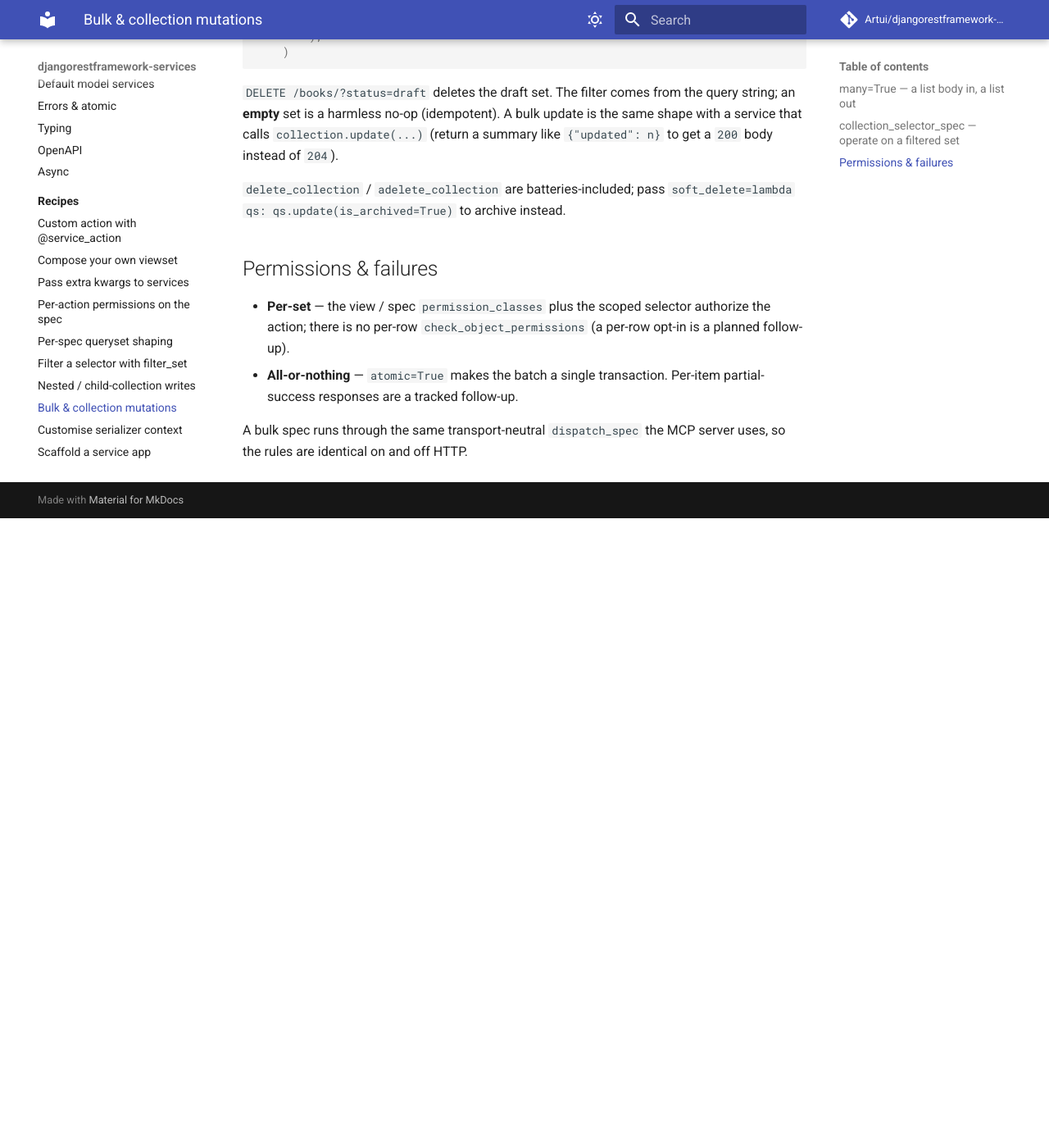
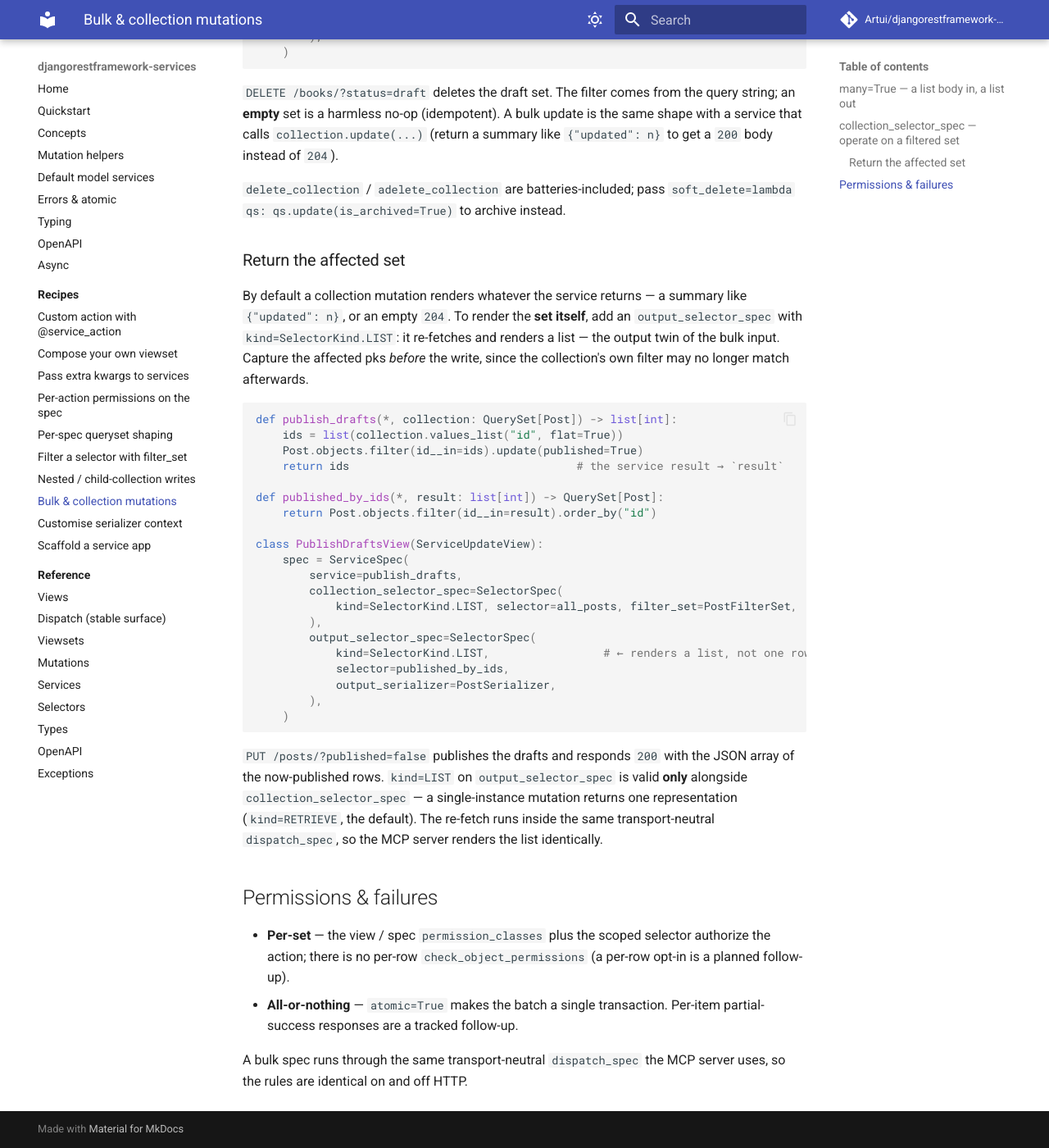
Before and after one commit to Artui/django-spec-rest, an MkDocs documentation site: the page built from docs/recipes/bulk-mutations.md, in a window 1280 px wide and 1400 px high, scrolled down 1207 px. Shown: the whole window at 82% size. Built offline with MkDocs 1.6.1 and Material for MkDocs 9.7.7, drawn with Linux system fonts in a browser that asks for light colours; comment, search, counter and statistics services are not loaded; before the commit the page ends 1839 px from its top, so only the background shows below that.

Commit message:
Add list-shaped output for collection mutations; formalize naming
output_selector_spec.kind now drives the response cardinality. RETRIEVE (the
default) re-fetches a single instance as before; kind=LIST re-fetches and
renders the affected set (many=True) — the output twin of
collection_selector_spec, so a bulk update can return the rows it touched
instead of only a summary. Valid only alongside collection_selector_spec (a
single-instance mutation returns one representation), enforced at as_view().
Honoured in dispatch_spec / adispatch_spec, and rendered by the HTTP mutation
views for free.

Also formalize the spec-field naming convention in CLAUDE.md (mirror Django/DRF
for flags; input_/output_ for the serialization phase; <noun>_selector_spec for
nested targets). output_selector_spec stays cardinality-agnostic by design — now
reinforced by kind=LIST — so the naming audit lands zero renames. The unreleased
changelog is finalized and cleared of internal planning labels.

786 tests, 100% line+branch coverage; ruff + ty + docs --strict clean.

Co-Authored-By: Claude Opus 4.8 <noreply@anthropic.com>

````diff
--- a/docs/recipes/bulk-mutations.md
+++ b/docs/recipes/bulk-mutations.md
@@ -66,6 +66,45 @@ summary like `{"updated": n}` to get a `200` body instead of `204`).
 `delete_collection` / `adelete_collection` are batteries-included; pass
 `soft_delete=lambda qs: qs.update(is_archived=True)` to archive instead.
 
+### Return the affected set
+
+By default a collection mutation renders whatever the service returns — a
+summary like `{"updated": n}`, or an empty `204`. To render the **set itself**,
+add an `output_selector_spec` with `kind=SelectorKind.LIST`: it re-fetches and
+renders a list — the output twin of the bulk input. Capture the affected pks
+*before* the write, since the collection's own filter may no longer match
+afterwards.
+
+```python
+def publish_drafts(*, collection: QuerySet[Post]) -> list[int]:
+    ids = list(collection.values_list("id", flat=True))
+    Post.objects.filter(id__in=ids).update(published=True)
+    return ids                                  # the service result → `result`
+
+def published_by_ids(*, result: list[int]) -> QuerySet[Post]:
+    return Post.objects.filter(id__in=result).order_by("id")
+
+class PublishDraftsView(ServiceUpdateView):
+    spec = ServiceSpec(
+        service=publish_drafts,
+        collection_selector_spec=SelectorSpec(
+            kind=SelectorKind.LIST, selector=all_posts, filter_set=PostFilterSet,
+        ),
+        output_selector_spec=SelectorSpec(
+            kind=SelectorKind.LIST,                 # ← renders a list, not one row
+            selector=published_by_ids,
+            output_serializer=PostSerializer,
+        ),
+    )
+```
+
+`PUT /posts/?published=false` publishes the drafts and responds `200` with the
+JSON array of the now-published rows. `kind=LIST` on `output_selector_spec` is
+valid **only** alongside `collection_selector_spec` — a single-instance
+mutation returns one representation (`kind=RETRIEVE`, the default). The re-fetch
+runs inside the same transport-neutral `dispatch_spec`, so the MCP server
+renders the list identically.
+
 ## Permissions & failures
 
 - **Per-set** — the view / spec `permission_classes` plus the scoped selector
````
Also changed, not shown: CHANGELOG.md (+22 -13 lines), CLAUDE.md (+12 -0 lines), 7 other files.
